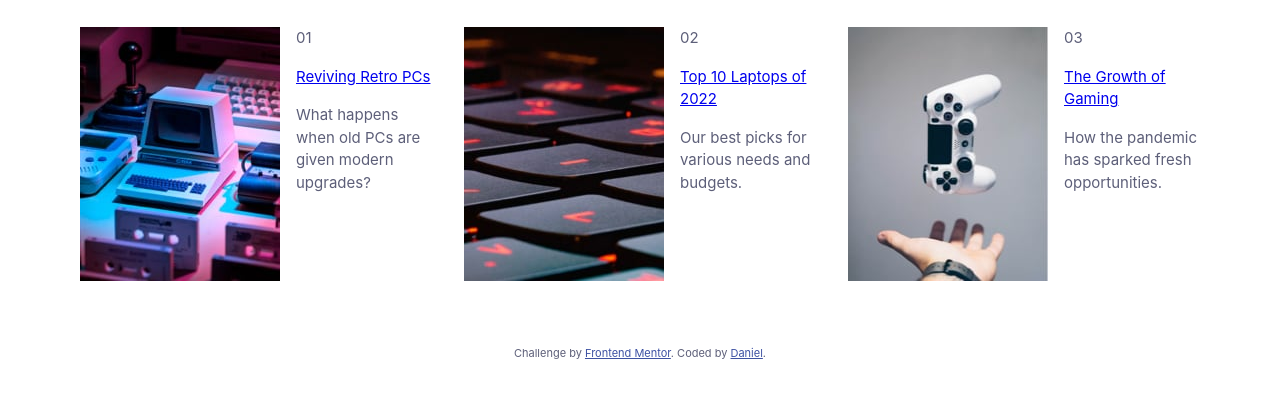
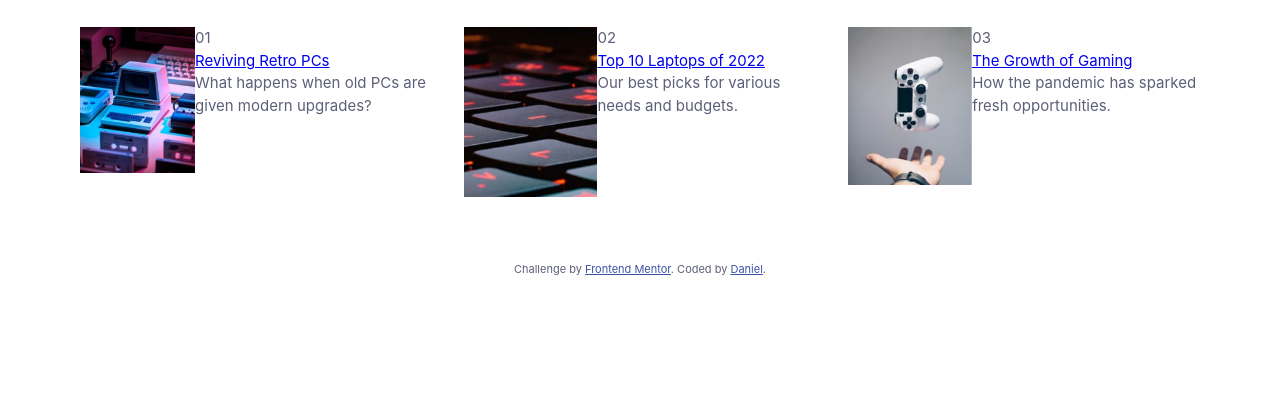
Before and after one commit to DanielDT12/news-homepage-main, a plain HTML site: page index.html in a window 1280 px wide. Shown: the part 660-1058 px from the top of the page. After the commit the page ends 1001 px from the top, so only its background shows below. Drawn offline with Linux system fonts and the light colour scheme.

Commit message:
oppdatert related news contiainere

```diff
--- a/index.html
+++ b/index.html
@@ -67,28 +67,36 @@
         </div>
       </div>
 
-      <div class="related-news | flex-row gap-sm">
-        <img src="assets/images/image-retro-pcs.jpg" alt="">
-        <div class="flex-column gap-sm">
-          <p class="numbered-content">01</p>
+      <div class="related-news | flex-row gap-m">
+        <div class="related-news__img">
+          <img src="assets/images/image-retro-pcs.jpg" alt="">
+        </div>
+
+        <div class="related-news__info | flex-column">
+          <p class="related-news__number">01</p>
           <a href="#" class="link-dark">Reviving Retro PCs</a>
           <p>What happens when old PCs are given modern upgrades?</p>
         </div>
       </div>
 
-      <div class="related-news | flex-row gap-sm">
-        <img src="assets/images/image-top-laptops.jpg" alt="">
-        <div class="flex-column gap-sm">
-          <p class="numbered-content">02</p>
+      <div class="related-news | flex-row gap-m">
+        <div class="related-news__img">
+          <img src="assets/images/image-top-laptops.jpg" alt="">
+        </div>
+        <div class="related-news__info | flex-column">
+          <p class="related-news__number">02</p>
           <a href="#" class="link-dark">Top 10 Laptops of 2022</a>
           <p>Our best picks for various needs and budgets.</p>
         </div>
       </div>
 
-      <div class="related-news | flex-row gap-sm">
-        <img src="assets/images/image-gaming-growth.jpg" alt="">
-        <div class="flex-column gap-sm">
-          <p class="numbered-content">03</p>
+      <div class="related-news | flex-row gap-m">
+        <div class="related-news__img">
+          <img src="assets/images/image-gaming-growth.jpg" alt="">
+        </div>
+
+        <div class="related-news__info | flex-column">
+          <p class="related-news__number">03</p>
           <a href="#" class="link-dark">The Growth of Gaming</a>
           <p>How the pandemic has sparked fresh opportunities.</p>
         </div>
```
